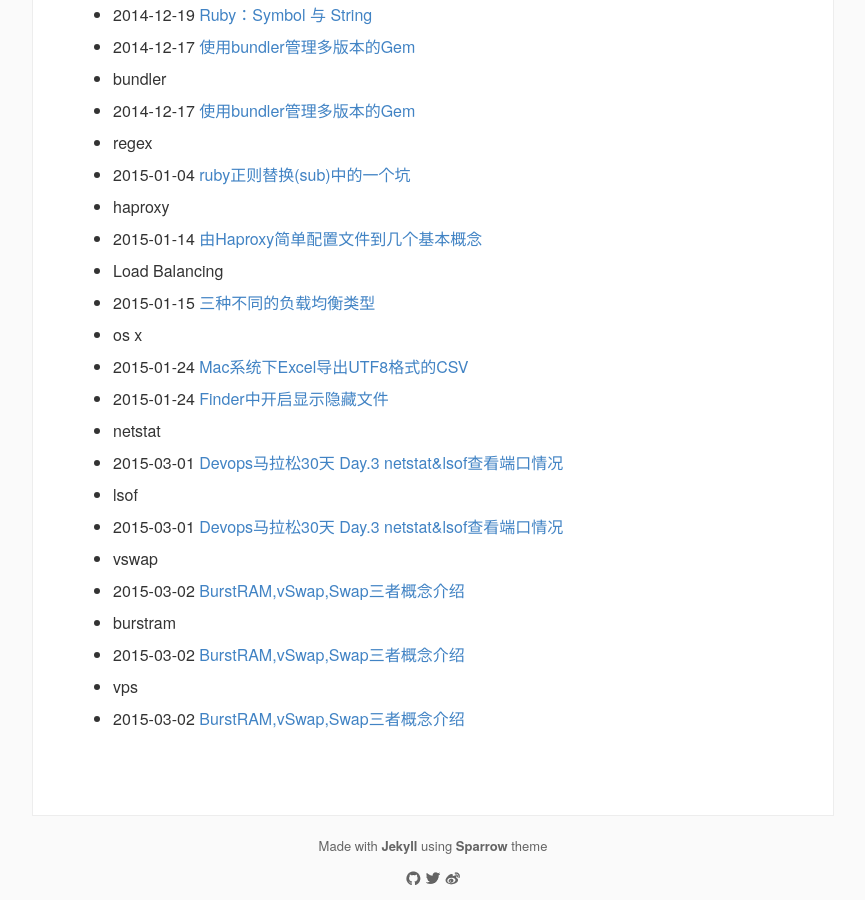
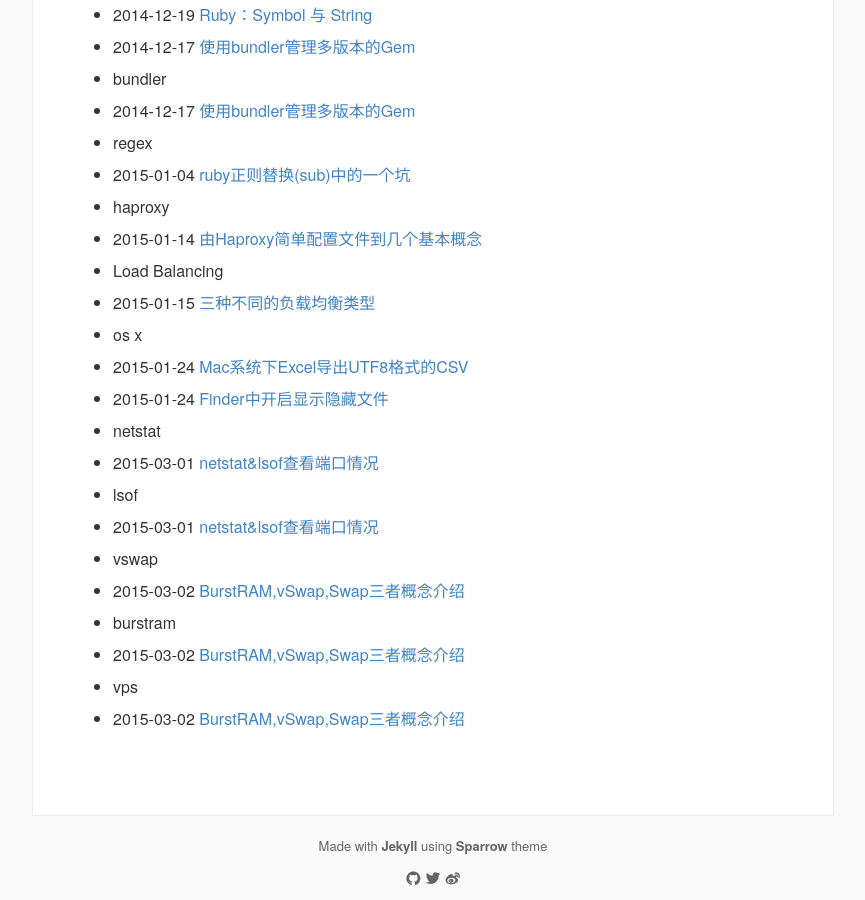
Before and after one commit to lazybios/lazybios.github.com, a Jekyll site: the page built from tags/index.md, in a window 1280 px wide and 900 px high, scrolled down 11492 px. Shown: the whole window, without its empty margins (207-1072 px from the left). Built offline with Jekyll 4.4.1, drawn with Linux system fonts in a browser that asks for light colours; nearby versions of some CDN libraries; library files that are not in the unit come from our copies; Markdown is read by kramdown in place of the engine named in the settings; some of the changed text lies outside the part shown.

Commit message:
remove nonsense

```diff
--- a/_posts/2015-03-01-netstat-notes.md
+++ b/_posts/2015-03-01-netstat-notes.md
@@ -1,6 +1,6 @@
 ---
 layout: post
-title: Devops马拉松30天 Day.3 netstat&lsof查看端口情况
+title: netstat&lsof查看端口情况
 categories:
 - devops
 tags:
@@ -8,8 +8,6 @@
 - lsof
 - linux
 ---
-
-说得要跑30天的，结果跑了一半停下来了，其实倒也不是不继续学习，只是好多东西没有停下来好好整理，今年把这个续上，不能中断了，挂在blog里多不好看-.-
 
 ### netstat
 netstat用来查看系统当前系统网络状态信息，包括端口，连接情况等，常用方式如下：
```
